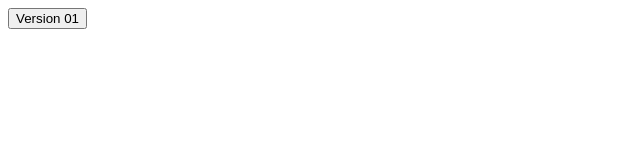
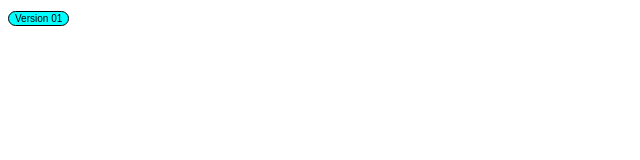
Before and after one commit to iSerrr/button-version-01, a plain HTML site: page index.html in a window 1280 px wide. Shown: the whole page, without its empty margins (0-640 px from the left). Drawn offline with Linux system fonts and the light colour scheme.

Commit message:
we added new style for button

```diff
--- a/index.html
+++ b/index.html
@@ -8,6 +8,17 @@
 </head>
 <body>
 
+    <style>
+        .version-01 {
+            background: aqua;
+            border: 1px solid #000;
+            border-radius: 10px;
+            font-size: 10px;
+            margin-bottom: 50px;
+            cursor: pointer;
+        }
+    </style>
+
     <button class="version-01">Version 01</button>
 </body>
 </html>
```
